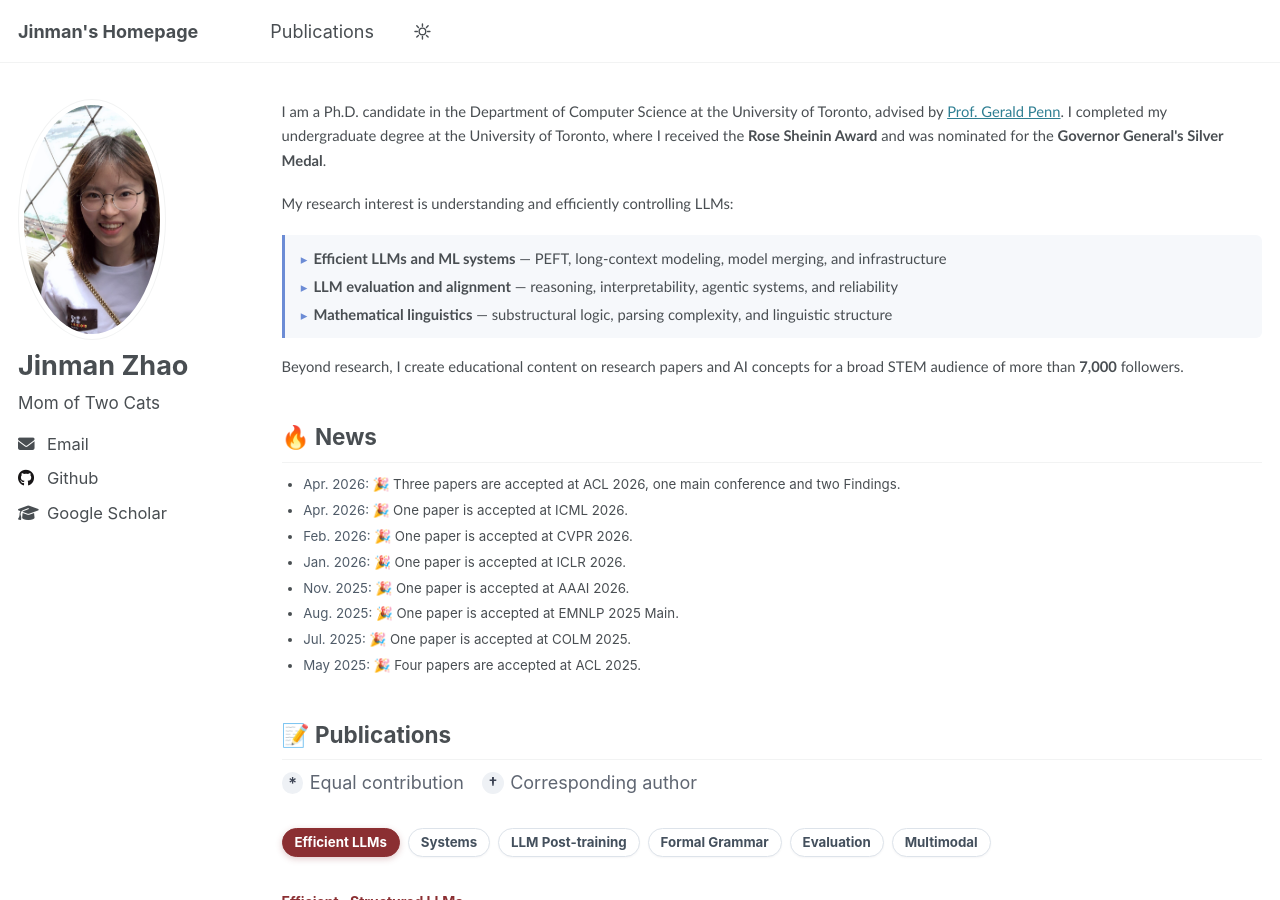
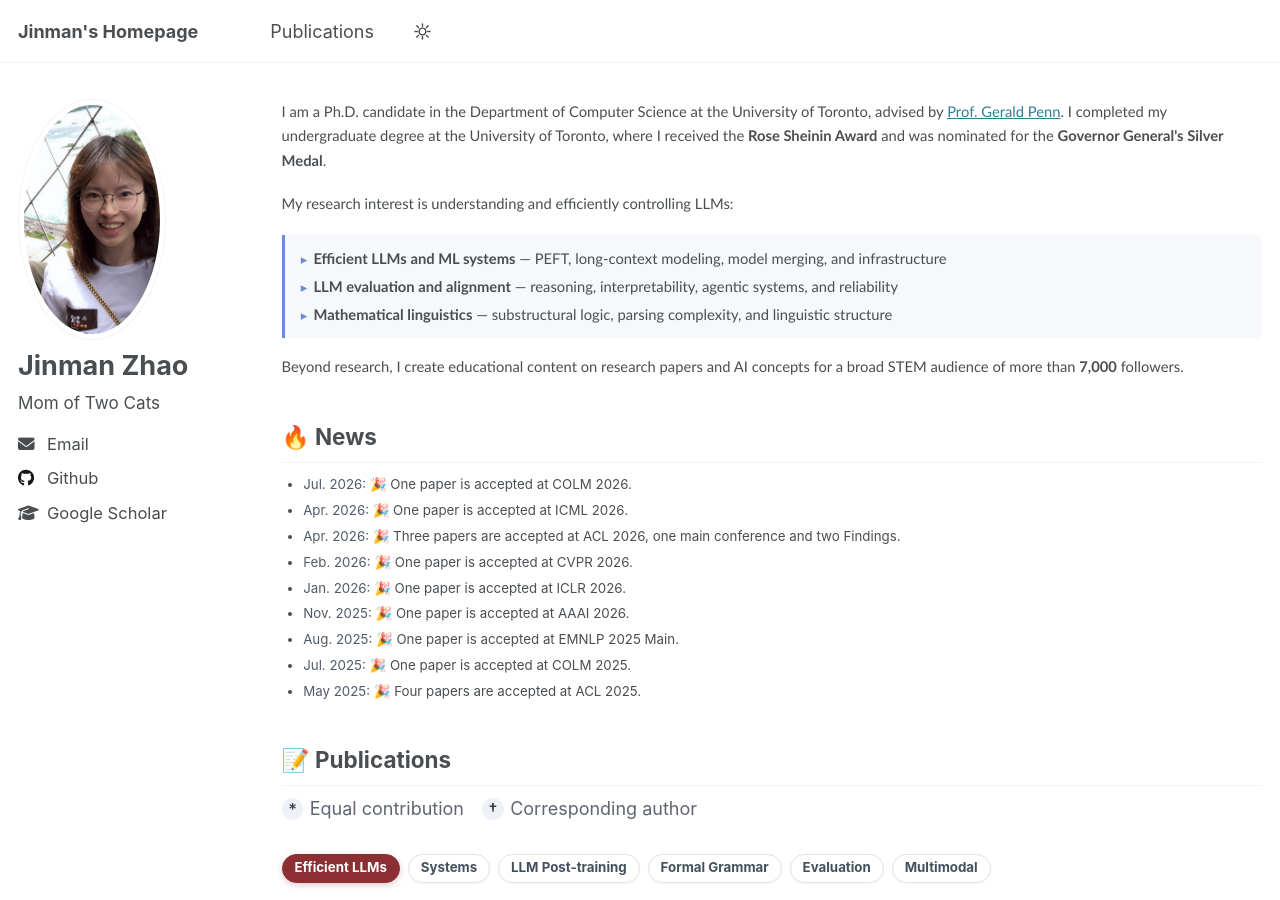
Before and after one commit to zhaojinm/zhaojinm.github.io, a Jekyll site: the page built from _pages/about.md, in a window 1280 px wide and 900 px high. Built offline with Jekyll 4.4.1, drawn with Linux system fonts in a browser that asks for light colours.

Commit message:
Update news for COLM acceptance

```diff
--- a/_pages/about.md
+++ b/_pages/about.md
@@ -34,8 +34,9 @@ redirect_from:
 
 <div class="news-list">
   <ul>
+    <li><span>Jul. 2026:</span> 🎉 One paper is accepted at COLM 2026.</li>
+    <li><span>Apr. 2026:</span> 🎉 One paper is accepted at ICML 2026.</li>
     <li><span>Apr. 2026:</span> 🎉 Three papers are accepted at ACL 2026, one main conference and two Findings.</li>
-    <li><span>Apr. 2026:</span> 🎉 One paper is accepted at ICML 2026.</li>
     <li><span>Feb. 2026:</span> 🎉 One paper is accepted at CVPR 2026.</li>
     <li><span>Jan. 2026:</span> 🎉 One paper is accepted at ICLR 2026.</li>
     <li><span>Nov. 2025:</span> 🎉 One paper is accepted at AAAI 2026.</li>
```
